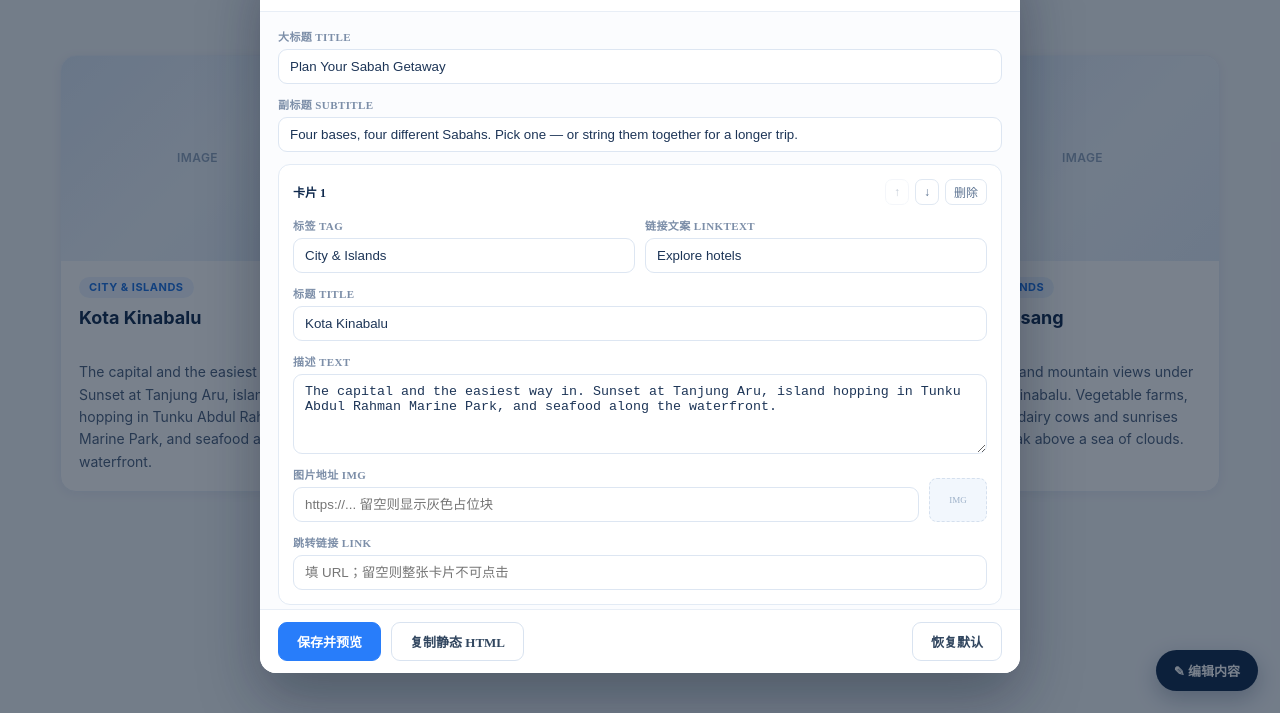
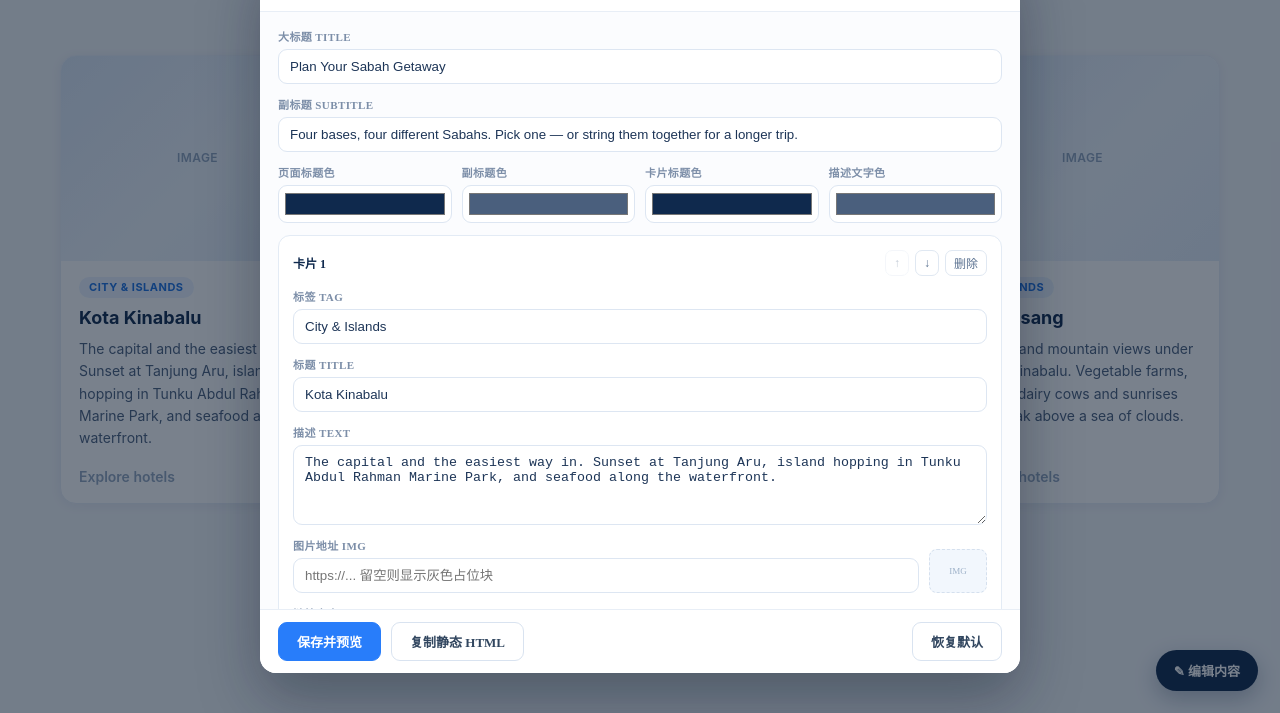
Before and after one commit to jenijinyj/card-builder, a plain HTML site: page index.html in a window 1280 px wide. Both pictures are taken after a click on the button "✎ 编辑内容". Shown: the part 87-800 px from the top of the page. Drawn offline with Linux system fonts and the light colour scheme.

Commit message:
Add files via upload

```diff
--- a/index.html
+++ b/index.html
@@ -27,8 +27,8 @@
 .sbg *,.sbg *::before,.sbg *::after{box-sizing:border-box}
 
 .sbg__head{display:flex;flex-direction:column;gap:8px;margin:0 0 26px;text-align:center}
-.sbg__title{margin:0;font-size:30px;line-height:1.2;font-weight:800;letter-spacing:-.3px}
-.sbg__sub{margin:0 auto;font-size:15px;line-height:1.6;color:var(--sbg-muted);max-width:680px}
+.sbg__title{margin:0;font-size:30px;line-height:1.2;font-weight:800;letter-spacing:-.3px;color:var(--sbg-heading,#0f294d)}
+.sbg__sub{margin:0 auto;font-size:15px;line-height:1.6;color:var(--sbg-sub,#4a5f7d);max-width:680px}
 
 /* 网格：列数按卡片数量自动算（JS 里的 colsFor），默认 stretch —— 同一行卡片天然等高
    4 张 → 4 列；5 张 → 3 列（3+2）；6 张 → 3 列（3×2）；8 张 → 4 列 */
@@ -124,14 +124,15 @@
   font-size:18px;
   line-height:1.3;
   font-weight:700;
-  min-height:2.6em;          /* 预留两行，描述起点对齐；标题更长时自然撑开 */
+  color:var(--sbg-cardtitle,#0f294d);
+  /* 不预留空行：标题一行就是一行，下面紧接描述 */
 }
 .sbg-card__text{
   margin:0;
   flex:1;                    /* 撑满剩余空间，把链接压到底部 */
   font-size:14px;
   line-height:1.6;
-  color:var(--sbg-muted);
+  color:var(--sbg-text,#4a5f7d);
   /* 不限制行数：文字完整显示，卡片高度由同一行最高的那张决定 */
 }
 .sbg-card__link{
@@ -147,6 +148,8 @@
   width:14px;height:14px;flex:none;
   transition:transform .2s ease;
 }
+/* 填了文案但没填链接：灰色显示，不可点 */
+.sbg-card__link--off{color:#93a6bf;cursor:default}
 .sbg-card:not(.sbg-card--static):hover .sbg-card__link svg{transform:translateX(3px)}
 
 /* 视口比 1160 窄时补上左右留白 */
@@ -230,10 +233,15 @@ body{background:#f2f5f9}
   font:13px/1.5 inherit;color:#1d3557;background:#fff;
   outline:none;resize:vertical;
 }
+.sbg-field input[type="color"]{
+  height:38px;padding:3px 4px;cursor:pointer;background:#fff;
+}
 .sbg-field input:focus,.sbg-field textarea:focus{
   border-color:#8ab4f8;box-shadow:0 0 0 3px rgba(40,125,250,.12);
 }
 .sbg-row{display:grid;grid-template-columns:1fr 1fr;gap:10px;margin-bottom:12px}
+.sbg-row--4{grid-template-columns:repeat(4,1fr)}
+@media (max-width:480px){.sbg-row--4{grid-template-columns:repeat(2,1fr)}}
 .sbg-row .sbg-field{margin-bottom:0}
 .sbg-imgrow{display:grid;grid-template-columns:1fr auto;gap:10px;align-items:end;margin-bottom:12px}
 .sbg-imgrow .sbg-field{margin-bottom:0}
@@ -346,6 +354,10 @@ body{background:#f2f5f9}
 const DEFAULT_SECTION = {
   title: "Plan Your Sabah Getaway",
   subtitle: "Four bases, four different Sabahs. Pick one — or string them together for a longer trip.",
+  headingColor: "#0f294d",
+  subColor: "#4a5f7d",
+  cardTitleColor: "#0f294d",
+  textColor: "#4a5f7d",
   cards: [
     {
       tag: "City & Islands",
@@ -451,6 +463,7 @@ function cardHTML(c){
   /* 没填链接（或只填了 #）时，卡片不做成 <a>，也不显示悬停/箭头 */
   const link = String(c.link || "").trim();
   const hasLink = link !== "" && link !== "#";
+  const linkTxt = String(c.linkText || "").trim();
   const tag = hasLink ? "a" : "div";
   const attrs = hasLink ? ` href="${esc(link)}"` : "";
   const cls = "sbg-card" + (hasLink ? "" : " sbg-card--static");
@@ -458,14 +471,16 @@ function cardHTML(c){
   return `<${tag} class="${cls}"${attrs}>
       <div class="sbg-card__media">${media}</div>
       <div class="sbg-card__body">
-        ${c.tag ? `<span class="sbg-card__tag">${esc(c.tag)}</span>` : ""}
+        ${(c.tag || "").trim() ? `<span class="sbg-card__tag">${esc(c.tag)}</span>` : ""}
         <h3 class="sbg-card__title">${esc(c.title)}</h3>
         <p class="sbg-card__text">${esc(c.text)}</p>
-        ${hasLink && c.linkText ? `<span class="sbg-card__link">${esc(c.linkText)}
-          <svg viewBox="0 0 24 24" fill="none" stroke="currentColor" stroke-width="2.2"
-               stroke-linecap="round" stroke-linejoin="round" aria-hidden="true">
-            <path d="M5 12h13M13 6l6 6-6 6"/>
-          </svg></span>` : ""}
+        ${linkTxt ? (hasLink
+          ? `<span class="sbg-card__link">${esc(linkTxt)}
+              <svg viewBox="0 0 24 24" fill="none" stroke="currentColor" stroke-width="2.2"
+                   stroke-linecap="round" stroke-linejoin="round" aria-hidden="true">
+                <path d="M5 12h13M13 6l6 6-6 6"/>
+              </svg></span>`
+          : `<span class="sbg-card__link sbg-card__link--off">${esc(linkTxt)}</span>`) : ""}
       </div>
     </${tag}>`;
 }
@@ -489,8 +504,18 @@ function colsFor(n){
   return best;
 }
 
+/* 标题色 / 描述色：写成组件的 CSS 变量，导出时一起带走 */
+function applyTheme(src){
+  const sec = $("sbgSection");
+  sec.style.setProperty("--sbg-heading", src.headingColor || "#0f294d");
+  sec.style.setProperty("--sbg-sub", src.subColor || "#4a5f7d");
+  sec.style.setProperty("--sbg-cardtitle", src.cardTitleColor || "#0f294d");
+  sec.style.setProperty("--sbg-text", src.textColor || "#4a5f7d");
+}
+
 function render(){
   const cards = SECTION.cards || [];
+  applyTheme(SECTION);
   $("sbgTitle").textContent = SECTION.title || "";
   $("sbgSub").textContent = SECTION.subtitle || "";
   $("sbgGrid").dataset.cols = String(colsFor(cards.length));
@@ -527,10 +552,7 @@ function cardItemHTML(c, i, n){
       </div>
     </div>
 
-    <div class="sbg-row">
-      ${field("标签 tag", "tag", c.tag, "如 Diving")}
-      ${field("链接文案 linkText", "linkText", c.linkText, "如 Explore hotels")}
-    </div>
+    ${field("标签 tag", "tag", c.tag, "如 Diving")}
 
     ${field("标题 title", "title", c.title, "卡片标题")}
 
@@ -544,6 +566,8 @@ function cardItemHTML(c, i, n){
       </label>
       <div class="sbg-thumb">${c.img ? `<img src="${esc(c.img)}" alt="">` : "IMG"}</div>
     </div>
+
+    ${field("链接文案 linkText", "linkText", c.linkText, "如 Explore hotels")}
 
     ${field("跳转链接 link", "link", c.link, "填 URL；留空则整张卡片不可点击")}
   </div>`;
@@ -564,6 +588,20 @@ function buildForm(){
     <label class="sbg-field"><span>副标题 subtitle</span>
       <input data-k="subtitle" value="${esc(DRAFT.subtitle)}">
     </label>
+    <div class="sbg-row sbg-row--4">
+      <label class="sbg-field"><span>页面标题色</span>
+        <input type="color" data-k="headingColor" value="${esc(DRAFT.headingColor || "#0f294d")}">
+      </label>
+      <label class="sbg-field"><span>副标题色</span>
+        <input type="color" data-k="subColor" value="${esc(DRAFT.subColor || "#4a5f7d")}">
+      </label>
+      <label class="sbg-field"><span>卡片标题色</span>
+        <input type="color" data-k="cardTitleColor" value="${esc(DRAFT.cardTitleColor || "#0f294d")}">
+      </label>
+      <label class="sbg-field"><span>描述文字色</span>
+        <input type="color" data-k="textColor" value="${esc(DRAFT.textColor || "#4a5f7d")}">
+      </label>
+    </div>
     <div id="sbgCards"></div>
     <button class="sbg-add" type="button" id="sbgAdd">＋ 添加一张卡片</button>
   `;
@@ -602,6 +640,7 @@ $("sbgForm").addEventListener("input", (e) => {
 
   if (t.dataset.k) {
     DRAFT[t.dataset.k] = t.value;
+    applyTheme(DRAFT);
     queueSave();
     return;
   }
```
